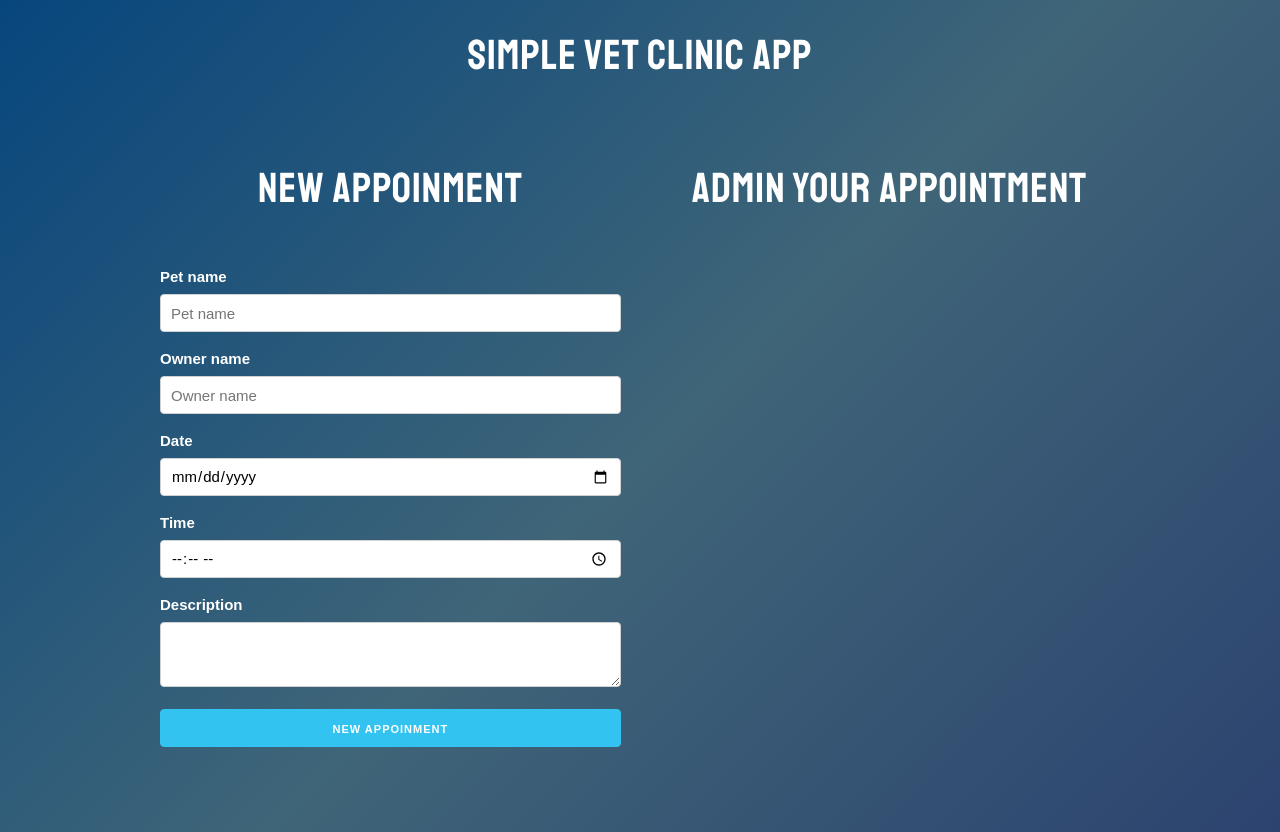
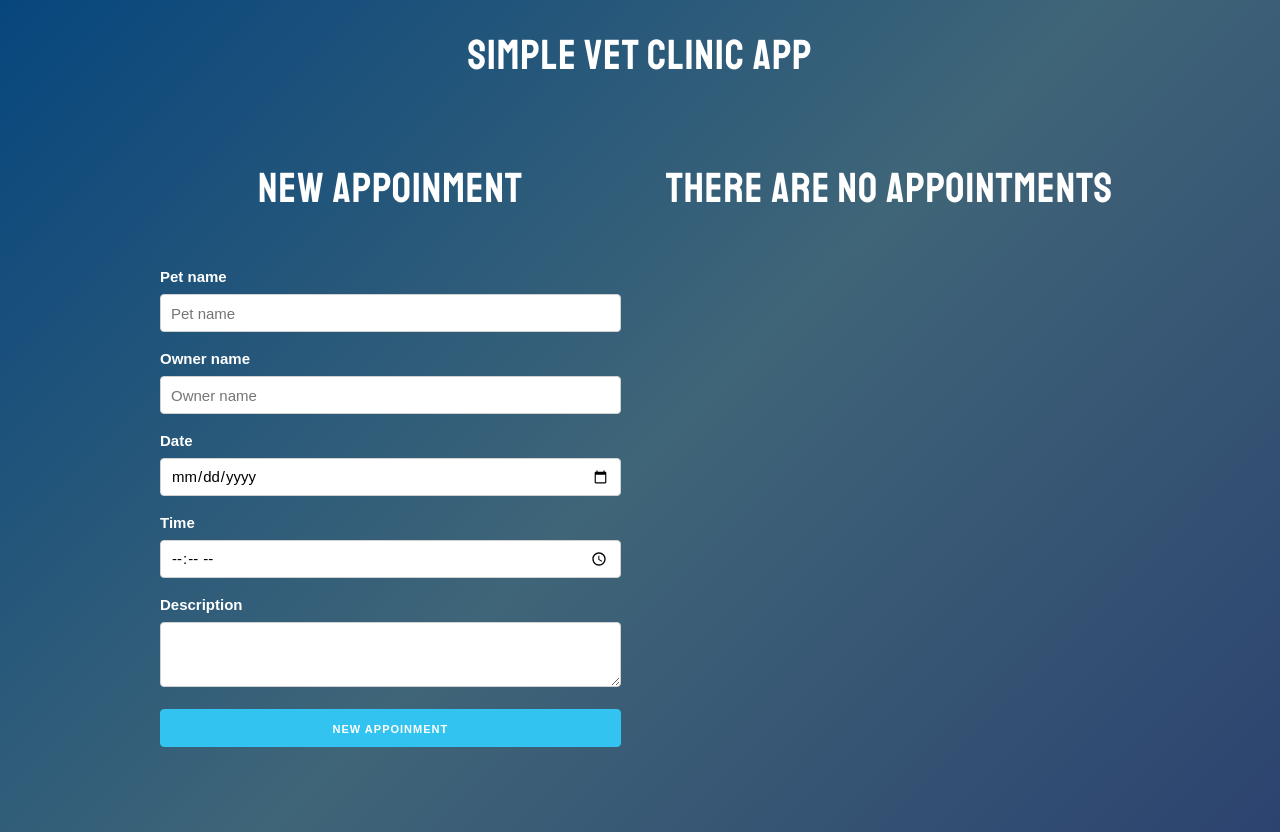
Before and after one commit to sruizpdev/00-vet-clinic, a React (Create React App) app: page / in a window 1280 px wide. Built offline with nearby package versions, Linux system fonts and the light colour scheme.

Commit message:
adding localstorage

```diff
--- a/src/App.js
+++ b/src/App.js
@@ -1,9 +1,22 @@
-import React, { Fragment, useState } from 'react';
+import React, { Fragment, useState, useEffect } from 'react';
 import Form from './components/Form';
 import Appointment from './components/Appointment';
 
 function App() {
-  const [appointments, updateAppointments] = useState([]);
+  let initialAppointments = JSON.parse(localStorage.getItem('appointments'));
+  if (!initialAppointments) {
+    initialAppointments = [];
+  }
+
+  const [appointments, updateAppointments] = useState(initialAppointments);
+
+  useEffect(() => {
+    if (initialAppointments) {
+      localStorage.setItem('appointments', JSON.stringify(appointments));
+    } else {
+      localStorage.setItem('appointments', JSON.stringify([]));
+    }
+  }, [appointments, initialAppointments]);
 
   const newAppointment = (appointment) => {
     updateAppointments([...appointments, appointment]);
@@ -15,6 +28,10 @@ function App() {
     );
     updateAppointments(newAppointments);
   };
+  const title =
+    appointments.length === 0
+      ? 'There are no appointments'
+      : 'Admin your appointments';
 
   return (
     <Fragment>
@@ -25,7 +42,7 @@ function App() {
             <Form newAppointment={newAppointment} />
           </div>
           <div className="one-half column">
-            <h2>Admin your appointment</h2>
+            <h2>{title}</h2>
             {appointments.map((appointment) => (
               <Appointment
                 key={appointment.id}
```
